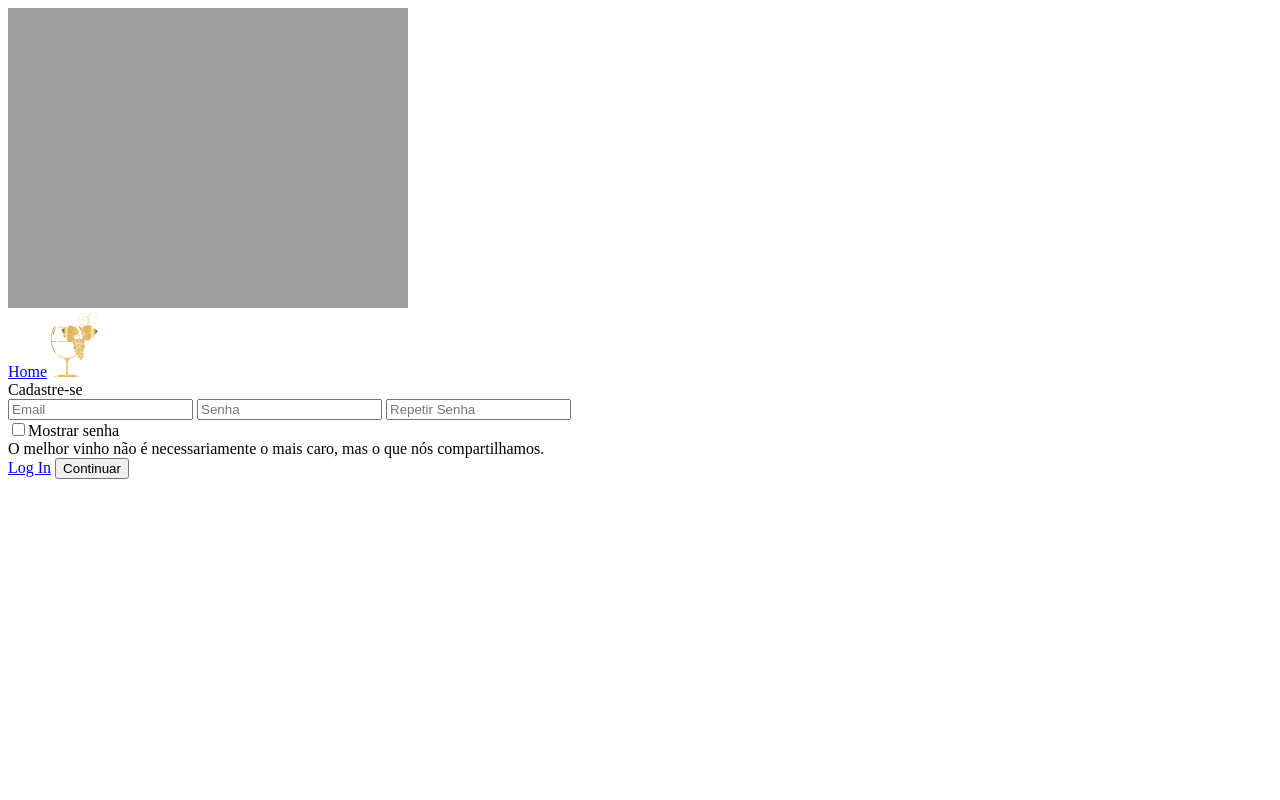
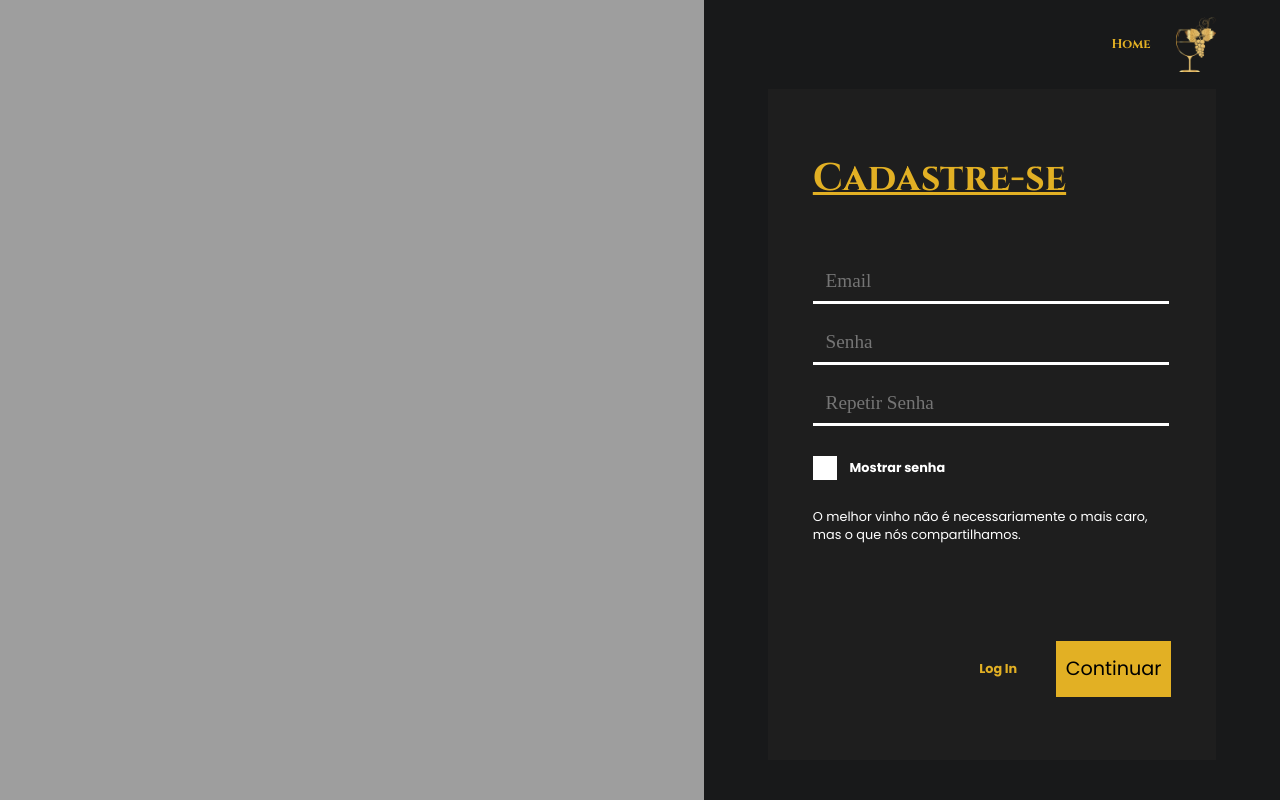
Before and after one commit to GodWines/GodWine, a website: page site/public/cadastro.html in a window 1280 px wide. Drawn offline with Linux system fonts and the light colour scheme; the site is published under a folder, as on GitHub Pages, so addresses that start at the root find nothing.

Commit message:
Atualizações gerais

```diff
--- a/site/public/cadastro.html
+++ b/site/public/cadastro.html
@@ -6,8 +6,8 @@
   <meta http-equiv="X-UA-Compatible" content="IE=edge" />
   <meta name="viewport" content="width=device-width, initial-scale=1.0" />
   <title>Cadastre-se</title>
-  <link rel="stylesheet" href="/public/css/main.css" />
-  <link rel="stylesheet" href="/public/css/cadastro.css" />
+  <link rel="stylesheet" href="./css/main.css" />
+  <link rel="stylesheet" href="./css/cadastro.css" />
 </head>
 
 <body>
@@ -15,7 +15,7 @@
     <img src="./assets/vinicula.png" alt="" class="imgFundo" />
     <div class="tela">
       <div class="voltar">
-        <a href="/public/index.html" class="textoCinzel subTitulo amarelo">Home</a>
+        <a href="index.html" class="textoCinzel subTitulo amarelo">Home</a>
         <img class="imgLogo" src="./assets/logo.png" alt="" />
       </div>
       <div class="input">
@@ -36,8 +36,8 @@
           </div>
           <div class="logar">
             <div class="botao">
-              <a href="/public/login.html" class="textoPoppins subTitulo amarelo">Log In</a>
-              <a class="preto" href="/public/dados.html"><button>Continuar</button></a>
+              <a href="login.html" class="textoPoppins subTitulo amarelo">Log In</a>
+              <a class="preto" href="dados.html"><button>Continuar</button></a>
             </div>
           </div>
         </div>
```
Also changed, not shown: site/public/dados.html (+4 -4 lines), site/public/index.html (+1 -1 lines), site/public/login.html (+5 -5 lines).
